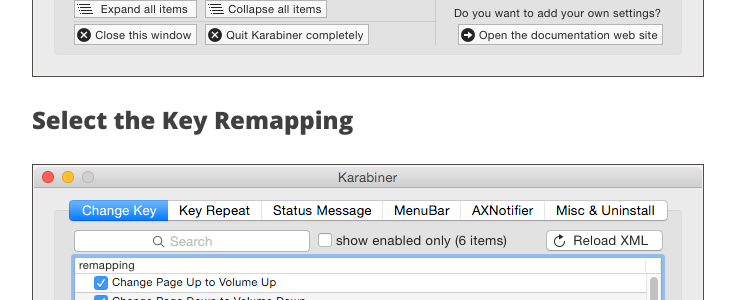
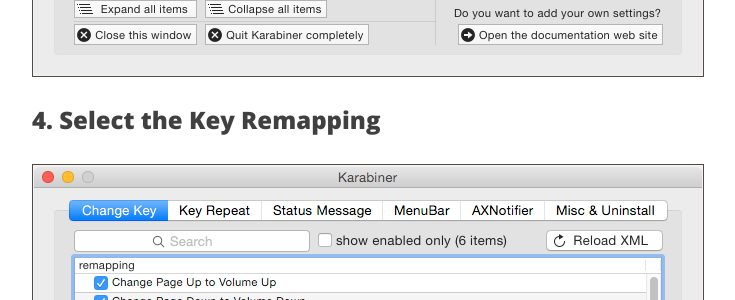
Before and after one commit to craig-davis/craig-davis.github.io, a Jekyll site: the page built from _posts/2015-09-03-osx-media-keys-filco-mechanical-keyboard.md, in a window 1280 px wide and 1400 px high, scrolled down 2459 px. Shown: the part 949-1249 px from the top of the window, without its empty margins (233-968 px from the left). Built offline with Jekyll 4.4.1, drawn with Linux system fonts in a browser that asks for light colours; nearby versions of some CDN libraries; some of the changed text lies outside the part shown.

Commit message:
Number the steps in the osx remap post

```diff
--- a/_posts/2015-09-03-osx-media-keys-filco-mechanical-keyboard.md
+++ b/_posts/2015-09-03-osx-media-keys-filco-mechanical-keyboard.md
@@ -68,16 +68,16 @@
 </root>
 {% endhighlight %}
 
-### Reload the Config
+### 3. Reload the Config
 
 Go back to the main screen and click 'Reload XML'.
 
 ![](/img/posts/osx-media-keys/reload-xml.png)
 
-### Select the Key Remapping
+### 4. Select the Key Remapping
 ![](/img/posts/osx-media-keys/selected-remapping.png)
 
-### Play Music
+### 5. Play Music
 
 With this configuration, the Page Up/Down become volume. The End button becomes mute, and the top right three buttons become Previous, Play/Pause, and Next.
 
```
